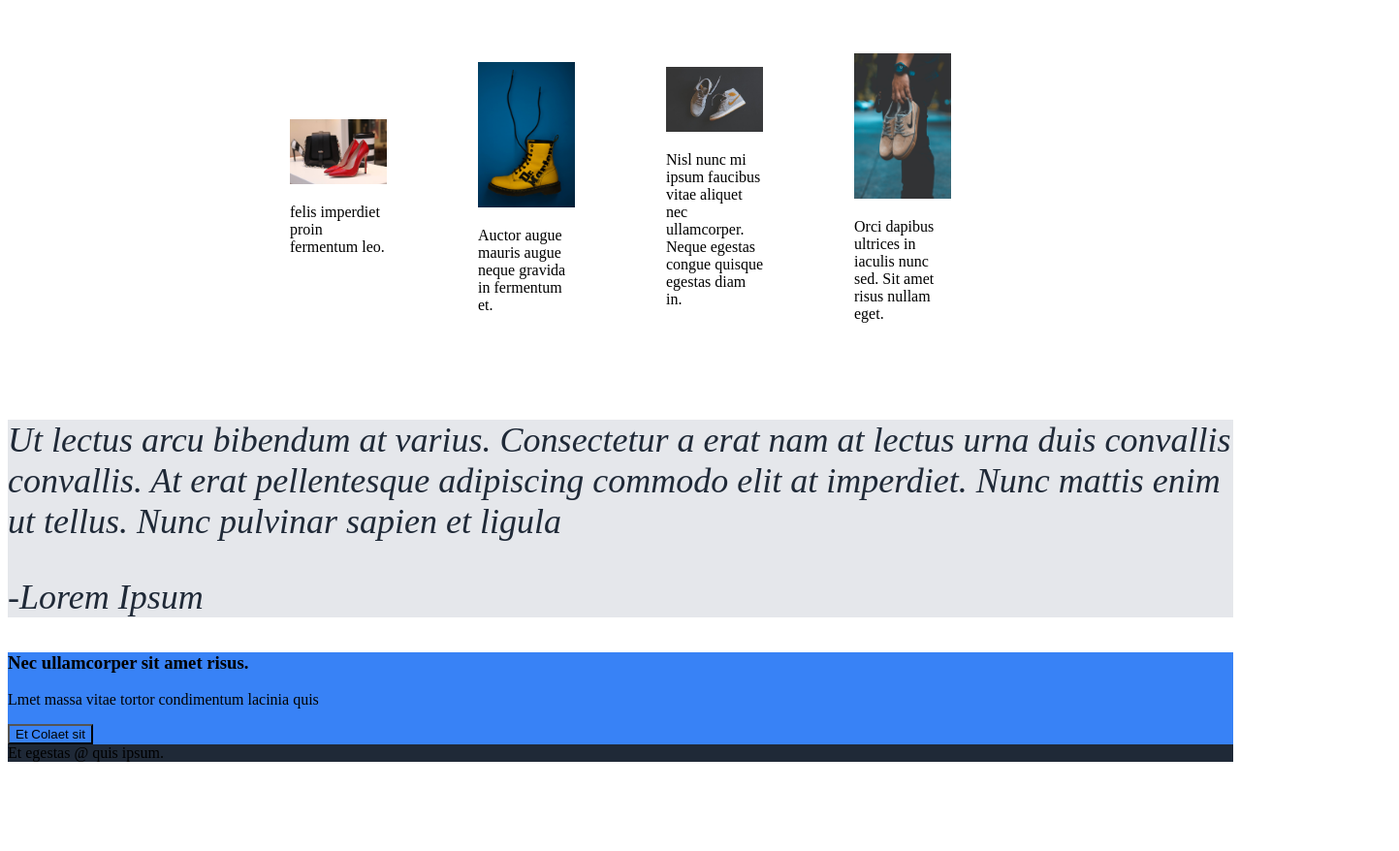
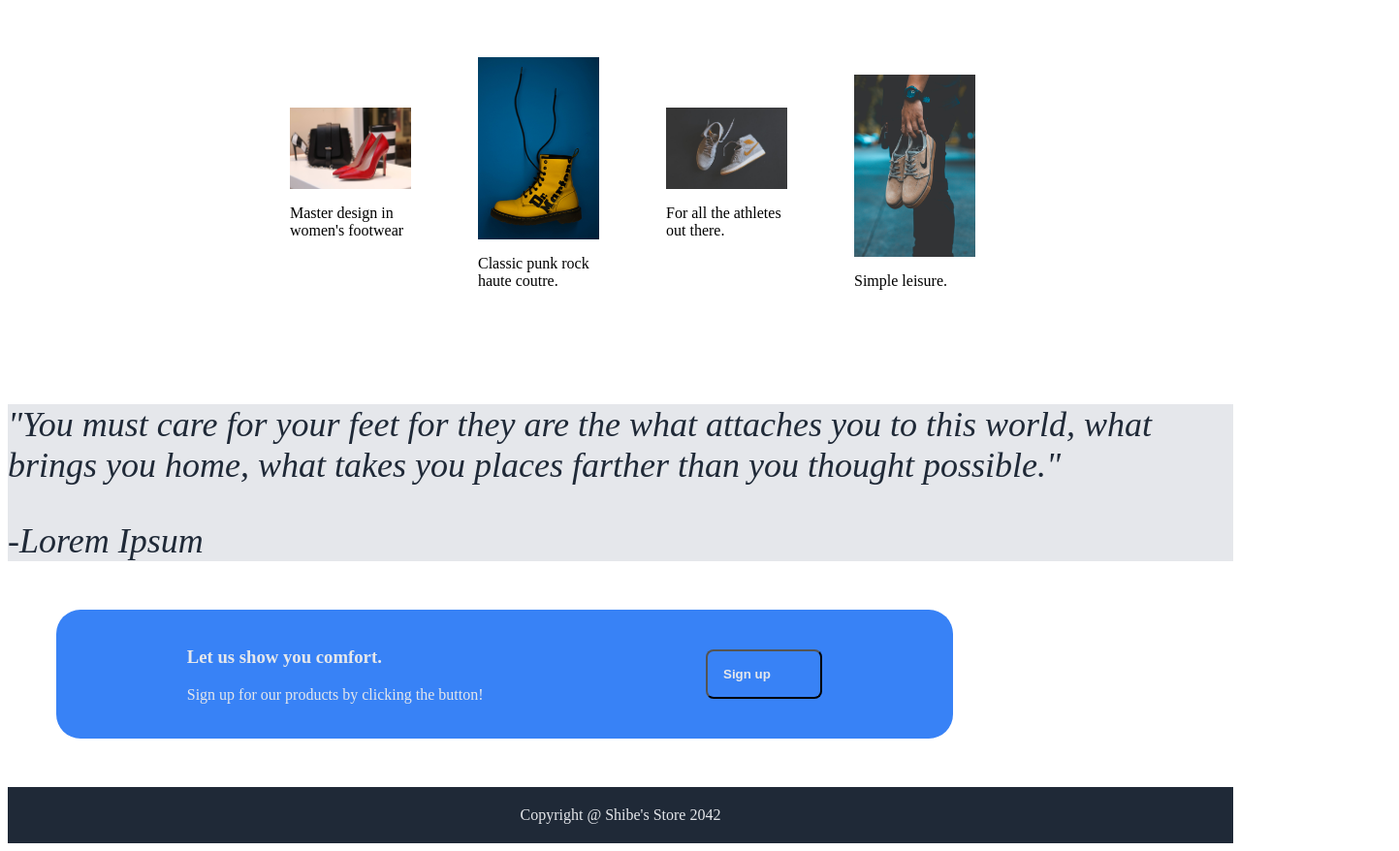
Before and after one commit to ewijah2023/landing-page, a plain HTML site: page index.html in a window 1280 px wide. Shown: the part 1122-2000 px from the top of the page at 97% size, 1443 px wide, since content can reach past the window. Before the commit the page ends 1916 px from the top, so only its background shows below. Drawn offline with Linux system fonts and the light colour scheme.

Commit message:
add formatting fixes

```diff
--- a/index.html
+++ b/index.html
@@ -33,25 +33,24 @@
      <div class="info-title"><h2>We don't have to just tell you, let's show you.</h2></div>
      <div class="info">
         <img src="images/pexels-alexandra-maria-336372.jpg" alt="A pair of red heels">
-        <p> felis imperdiet proin fermentum leo.</p></div>
+        <p> Master design in women's footwear</p></div>
         <div class="info"><img src="images/pexels-lil-artsy-1159670.jpg" alt="A pair of yellow and black boots">
-        <p>Auctor augue mauris augue neque gravida in fermentum et.</p></div>
+        <p>Classic punk rock haute coutre.</p></div>
         <div class="info"><img src="images/pexels-photo-1598505.jpeg" alt ="a pair of sneakers on a black background">
-        <p>Nisl nunc mi ipsum faucibus vitae aliquet nec ullamcorper. Neque egestas congue quisque egestas diam in.</p></div>
+        <p>For all the athletes out there.</p></div>
         <div class="info"><img src="images/pexels-ray-piedra-1476209.jpg" alt="a person holding a pair of brown suede shoes">
-        <p>Orci dapibus ultrices in iaculis nunc sed. Sit amet risus nullam eget.</p></div>
+        <p>Simple leisure.</p></div>
     </div>
     <div class="quote">
-     <p>Ut lectus arcu bibendum at varius. Consectetur a erat nam at lectus urna duis convallis convallis.
-        At erat pellentesque adipiscing commodo elit at imperdiet. Nunc mattis enim ut tellus. Nunc pulvinar sapien et ligula</p>
+     <p>"You must care for your feet for they are the what attaches you to this world, what brings you home, what takes you places farther than you thought possible."</p>
       <p>-Lorem Ipsum</p></div>
-      <div class="call-to-action">
-        <h3>Nec ullamcorper sit amet risus.</h3>
-        <p>Lmet massa vitae tortor condimentum lacinia quis</p>
-        <button type="button"> Et Colaet sit</button>
+      <div class="action">
+        <div class="left"><h3><strong>Let us show you comfort.</strong></h3>
+        <p>Sign up for our products by clicking the button!</p></div>
+        <div class="right"><button type="button"> Sign up</button></div>
        </div>
 
-     <div class="footer">Et egestas @ quis ipsum.</div>
+     <div class="footer">Copyright @ Shibe's Store 2042</div>
     </div>
 
 
--- a/style.css
+++ b/style.css
@@ -1,10 +1,12 @@
 .body {
     display: flex;
     flex-direction: column;
+    font-family: Arial, Helvetica, sans-serif;
 }
 .header-logo {
   font-size: 24px;
   color: #f9faf8;
+  padding: 10px;
 }
 
 .header {
@@ -19,6 +21,7 @@
     gap: 18px;
     color: #e5e7eb;
     font-size: 18px;
+    padding: 16px;
 }
 
 ul {
@@ -54,11 +57,14 @@ ul {
 .hero-img {
     display: flex;
     justify-content: right;
+    width: 400x;
+    height: 400px;
 }
 
 .hero button {
-    max-width: 80px;
+    max-width: 150px;
     background-color: #3882f6;
+    font-weight: 800;
 }
 
 .info-title {
@@ -68,10 +74,13 @@ ul {
 }
 
 .info img {
-    max-width: 100px;
+    max-width: 125px;
 }
 
 .info {
+    display: flex;
+    flex-direction: column;
+    flex-wrap: wrap;
     width: 100px;
     margin: 16px;
     padding: 16px;
@@ -96,8 +105,42 @@ ul {
     color: #1f2937;
 }
 
-.call-to-action, button {
+.action {
+    color: #e5e7eb;
+    display: flex;
+    align-items: center;
+    justify-content: space-around;
     background-color: #3882f6;
+    border-radius: 25px;
+    padding: 20px;
+    margin: 50px;
+    width: 70%;
 
 
 }
+.left {
+
+
+
+}
+
+
+
+button {
+    font-weight: 800;
+    display: flex;
+    background-color: #3882f6;
+    color: #e5e7eb;
+    width: 120px;
+    padding: 16px;
+    border-radius: 8px;
+
+}
+
+.footer {
+    display: flex;
+    justify-content: center;
+    align-items: center;
+    padding: 20px;
+    color: #e5e7eb;
+}
```
